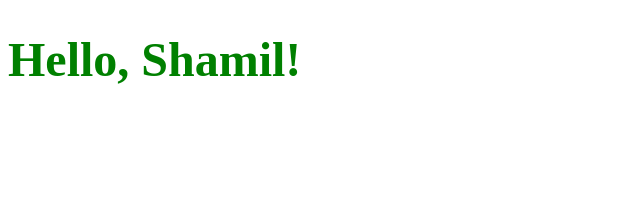
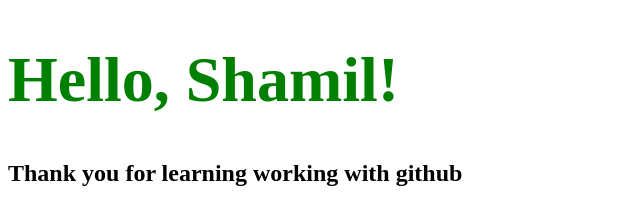
Before and after one commit to sunshine1117/portfolio, a plain HTML site: page index.html in a window 1280 px wide. Shown: the whole page, without its empty margins (0-640 px from the left). Drawn offline with Linux system fonts and the light colour scheme.

Commit message:
yeni metn elave et

```diff
--- a/index.html
+++ b/index.html
@@ -9,5 +9,6 @@
 </head>
 <body>
   <h1>Hello, Shamil!</h1>
+  <h2>Thank you for learning working with github</h2>
 </body>
 </html>
--- a/style.css
+++ b/style.css
@@ -1,4 +1,4 @@
 h1 {
-  font-size: 48px;
+  font-size: 64px;
   color: green;
 }
```
